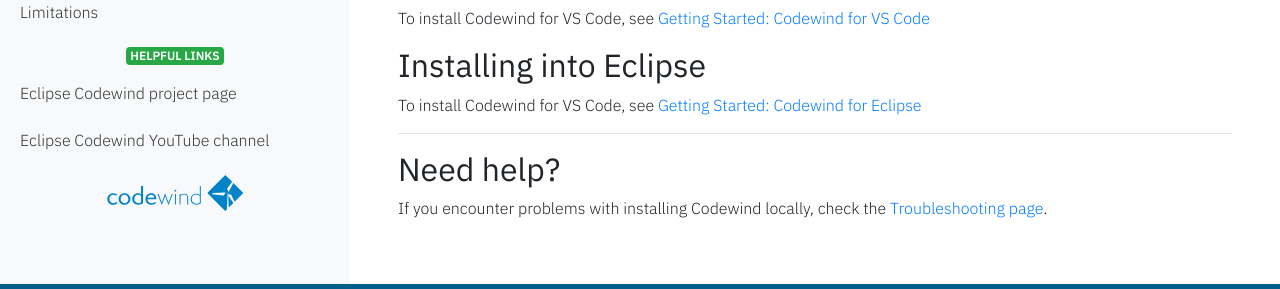
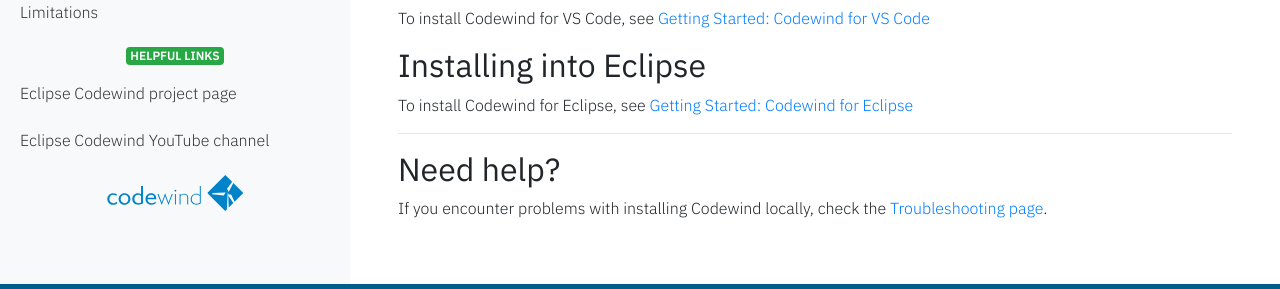
Before and after one commit to eclipse-archived/codewind-docs, a Jekyll site: the page built from docs/_documentations/installlocally.md, in a window 1280 px wide and 900 px high, scrolled down 467 px. Shown: the part 446-735 px from the top of the window. Built offline with Jekyll 4.4.1, drawn with Linux system fonts in a browser that asks for light colours; nearby versions of some CDN libraries.

Commit message:
Correct typo
Signed-off-by: micgibso <micgibso@uk.ibm.com>

```diff
--- a/docs/_documentations/installlocally.md
+++ b/docs/_documentations/installlocally.md
@@ -40,7 +40,7 @@ To install Codewind for VS Code, see [Getting Started: Codewind for VS Code](mdt
 
 ## Installing into Eclipse
 
-To install Codewind for VS Code, see [Getting Started: Codewind for Eclipse](mdteclipsegettingstarted.html)
+To install Codewind for Eclipse, see [Getting Started: Codewind for Eclipse](mdteclipsegettingstarted.html)
 
 ***
 ## Need help?
```
